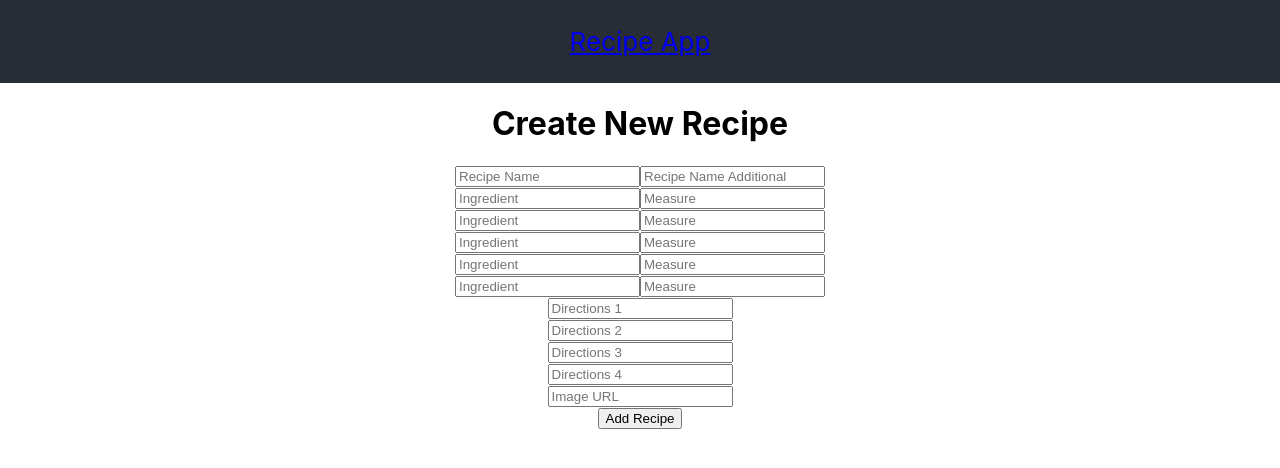
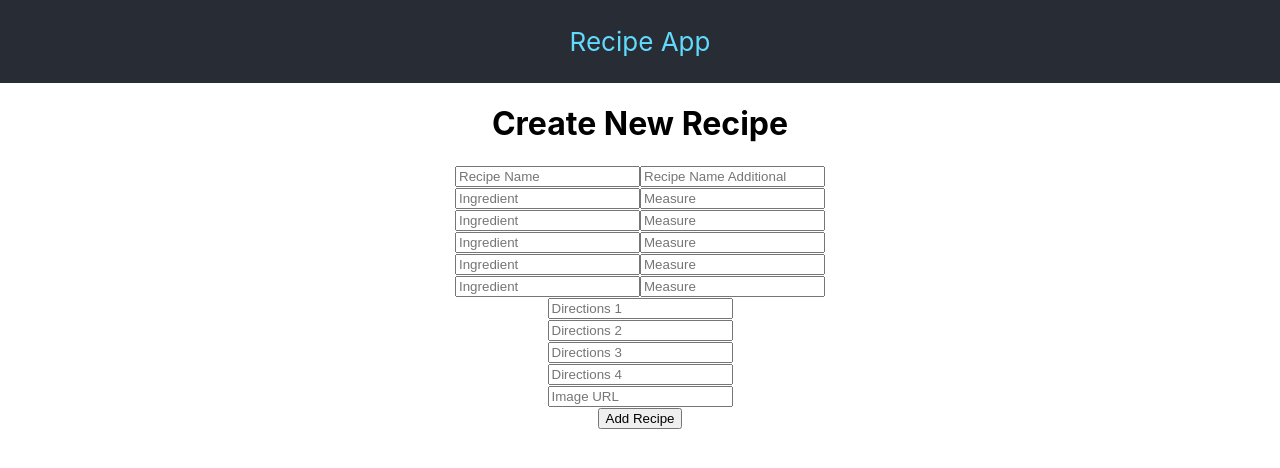
Before and after one commit to salsc/project4-frontend, a React (Create React App) app: page /new in a window 1280 px wide. Shown: the top 468 px of the page. Built offline with nearby package versions, Linux system fonts and the light colour scheme; no server answers.

Commit message:
fix detail page reload

```diff
--- a/src/App/App.css
+++ b/src/App/App.css
@@ -17,6 +17,10 @@
   color: #61dafb;
 }
 
+a {
+  text-decoration: none;
+}
+
 img {
   width: 500px
 }
--- a/src/App/App.js
+++ b/src/App/App.js
@@ -107,7 +107,7 @@ class App extends Component {
     return (
       <div className="App">
         <div className="App-header">
-          <Link to='/'>
+          <Link className="App-link" to='/'>
             <p id="title">Recipe App</p>
           </Link>
         </div>
--- a/src/Show/Show.js
+++ b/src/Show/Show.js
@@ -11,6 +11,8 @@ export default class Show extends Component {
         console.log('recipedetail', recipeDetail)
 
         return (
+            <div>
+                {recipeDetail ?
                     <div>
                         <Link to={`/detail/${recipeDetail.id}/edit`}>Edit Recipe</Link>
                         <h2>{recipeDetail.recName}</h2>
@@ -32,6 +34,8 @@ export default class Show extends Component {
                         </ol>
                         <img src={recipeDetail.strRecipeImage}></img>
                     </div>
+                    : null}
+            </div>
         );
     }
 }
```
Lines whose indentation alone changed are shown as unchanged.
